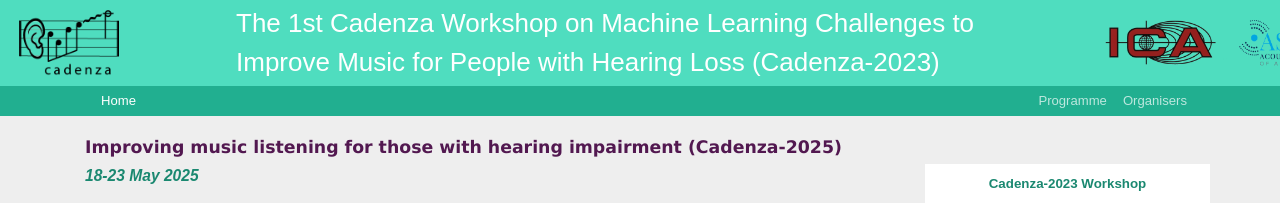
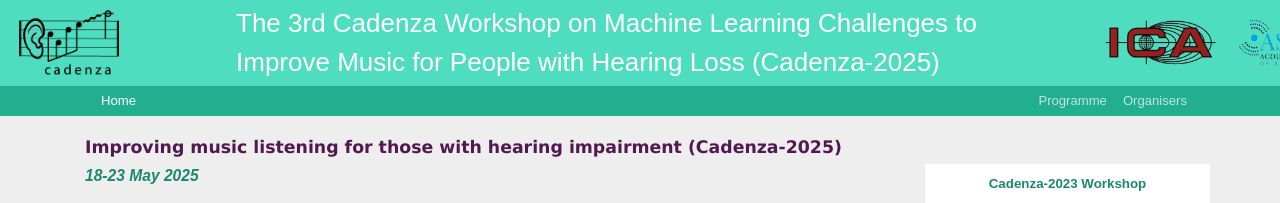
Before and after one commit to CadenzaProject/cadenza2025-workshop, a Jekyll site: the page built from index.md, in a window 1280 px wide. Shown: the top 203 px of the page. Built offline with Jekyll 4.4.1, drawn with Linux system fonts in a browser that asks for light colours.

Commit message:
fix header

```diff
--- a/_includes/header.html
+++ b/_includes/header.html
@@ -6,7 +6,7 @@
     </div>
     <div class="col-md-8 align-self-center">
         <div class="container" style="font-size:26px">
-            The 1st Cadenza Workshop on Machine Learning Challenges to Improve Music for People with Hearing Loss (Cadenza-2023)
+            The 3rd Cadenza Workshop on Machine Learning Challenges to Improve Music for People with Hearing Loss (Cadenza-2025)
         </div>
     </div>
       <div class="col-md-2 align-self-center">
```
